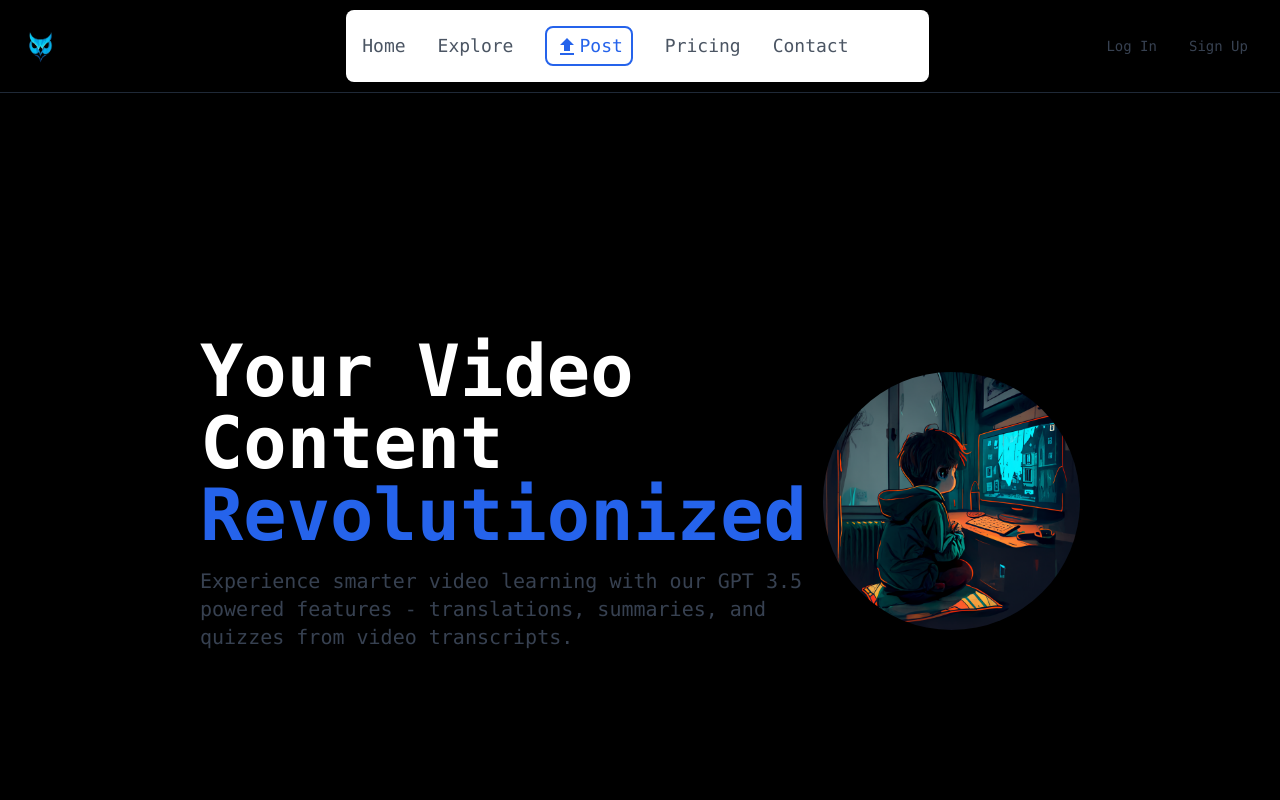
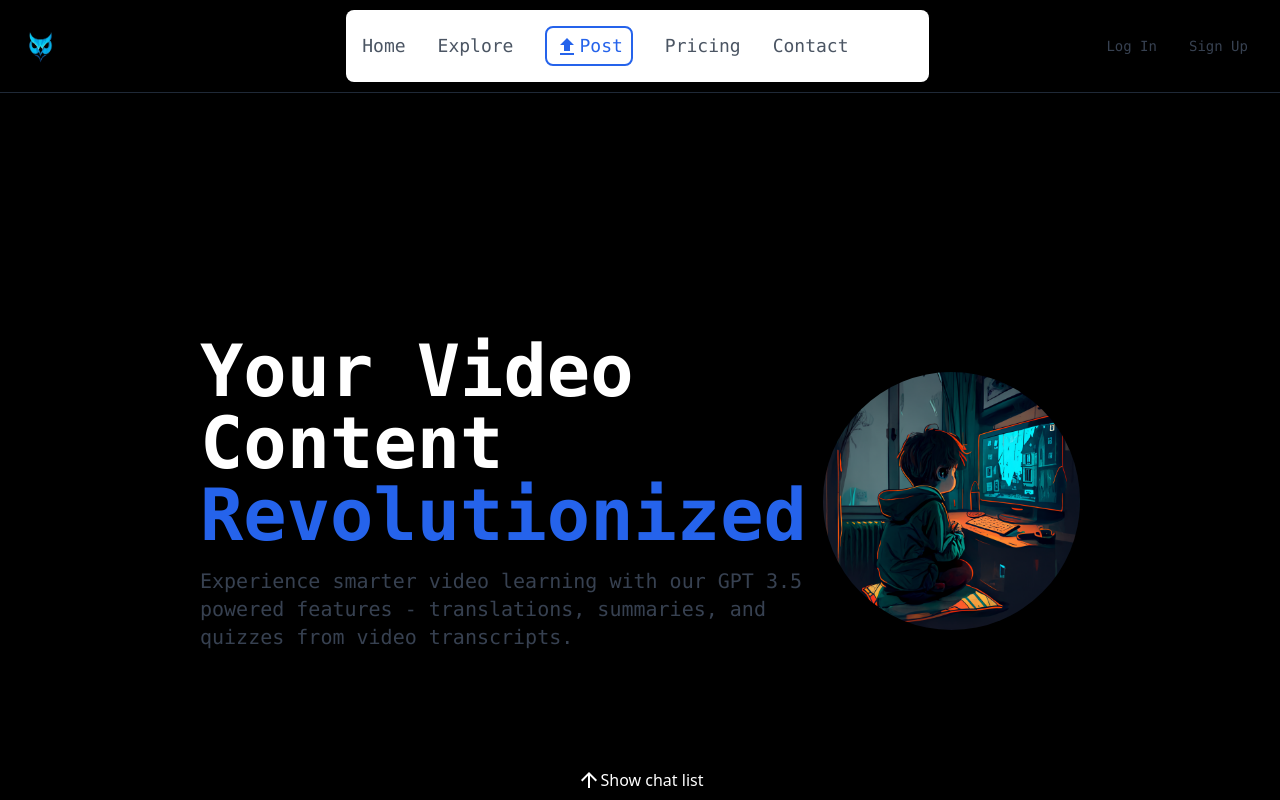
Before and after one commit to jchen396/ScriptOwl, a Next.js app in the folder client/: page / in a window 1280 px wide. Shown: the top 800 px of the page. Built offline with nearby package versions, Linux system fonts and the light colour scheme; no server answers.

Commit message:
Create chat list interface template in Layout

```diff
--- /dev/null
+++ b/client/src/components/ChatList.tsx
@@ -0,0 +1,11 @@
+import Image from "next/image";
+import React from "react";
+import MailOutlineIcon from "@mui/icons-material/MailOutline";
+import GitHubIcon from "@mui/icons-material/GitHub";
+import Link from "next/link";
+
+const ChatList = () => {
+    return <div className="h-20 border-top border-t-2 border-whiet"></div>;
+};
+
+export default ChatList;
--- a/client/src/components/Layout.tsx
+++ b/client/src/components/Layout.tsx
@@ -3,7 +3,10 @@ import Navbar from "@/components/Navbar";
 import { useDispatch, useSelector } from "react-redux";
 import { authenticate } from "@/redux/apiCalls";
 import { IUser } from "../../../types/types";
+import ArrowUpwardIcon from "@mui/icons-material/ArrowUpward";
+import ArrowDownwardIcon from "@mui/icons-material/ArrowDownward";
 import Footer from "./Footer";
+import ChatList from "./ChatList";
 
 interface LayoutProps {}
 
@@ -11,6 +14,7 @@ const Layout = ({ children }: PropsWithChildren) => {
     const { currentUser } = useSelector((state: any) => state.user);
     const dispatch = useDispatch();
     const [userData, setUserData] = useState<IUser>();
+    const [showChatList, setShowChatList] = useState<boolean>(false);
     useEffect(() => {
         authenticate(dispatch);
     }, [dispatch]);
@@ -22,6 +26,24 @@ const Layout = ({ children }: PropsWithChildren) => {
             <div className="bg-black min-w-full min-h-screen flex flex-col">
                 <Navbar userData={userData} />
                 <main className="flex-1">{children}</main>
+                <div className="fixed bottom-2 right-0 w-full bg-black">
+                    <div
+                        onClick={() =>
+                            showChatList
+                                ? setShowChatList(false)
+                                : setShowChatList(true)
+                        }
+                        className="flex w-full hover:text-green-400 hover:cursor-pointer items-center justify-center"
+                    >
+                        {showChatList ? (
+                            <ArrowDownwardIcon className="w-10 h-10 text-white bg-transparent" />
+                        ) : (
+                            <ArrowUpwardIcon className="w-10 h-10 text-white bg-transparent" />
+                        )}
+                        <p className="text-white">Show chat list</p>
+                    </div>
+                    {showChatList ? <ChatList /> : <></>}
+                </div>
                 <Footer />
             </div>
         </>
```
Lines whose indentation alone changed are shown as unchanged.
